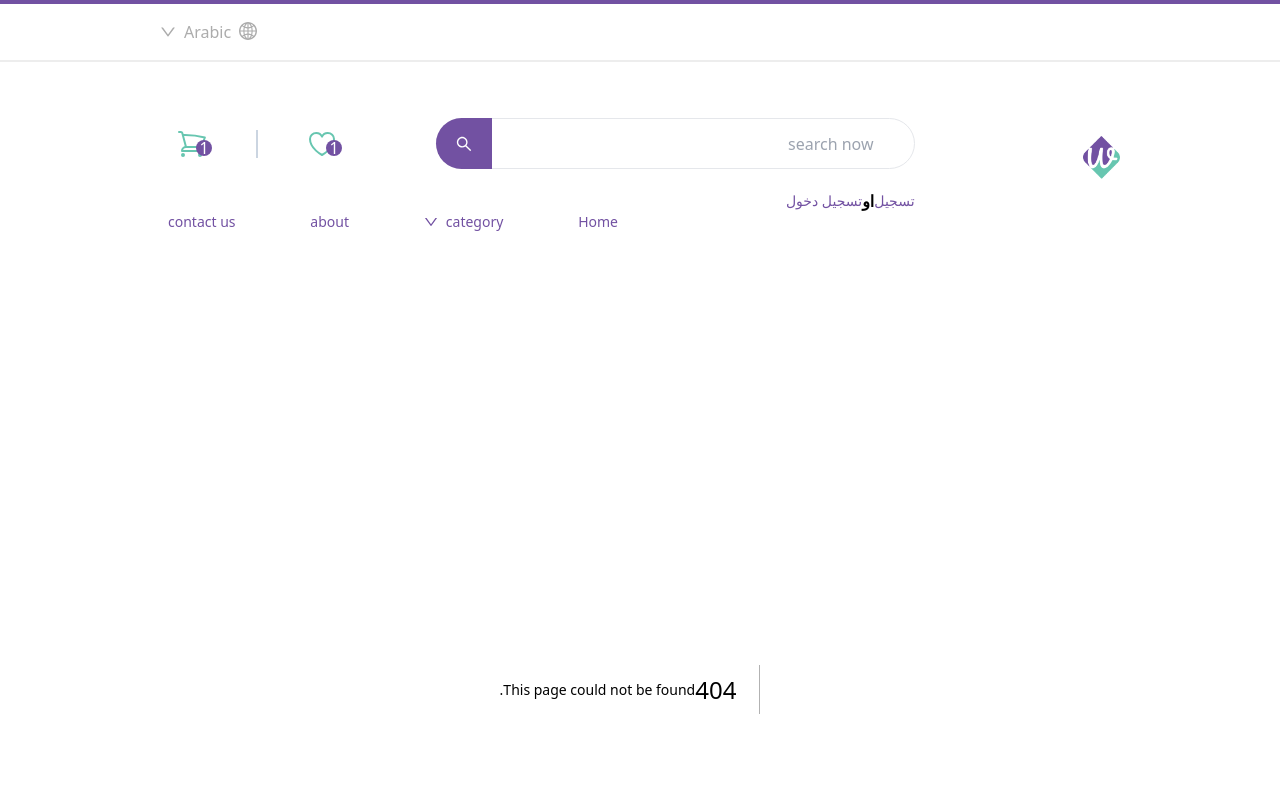
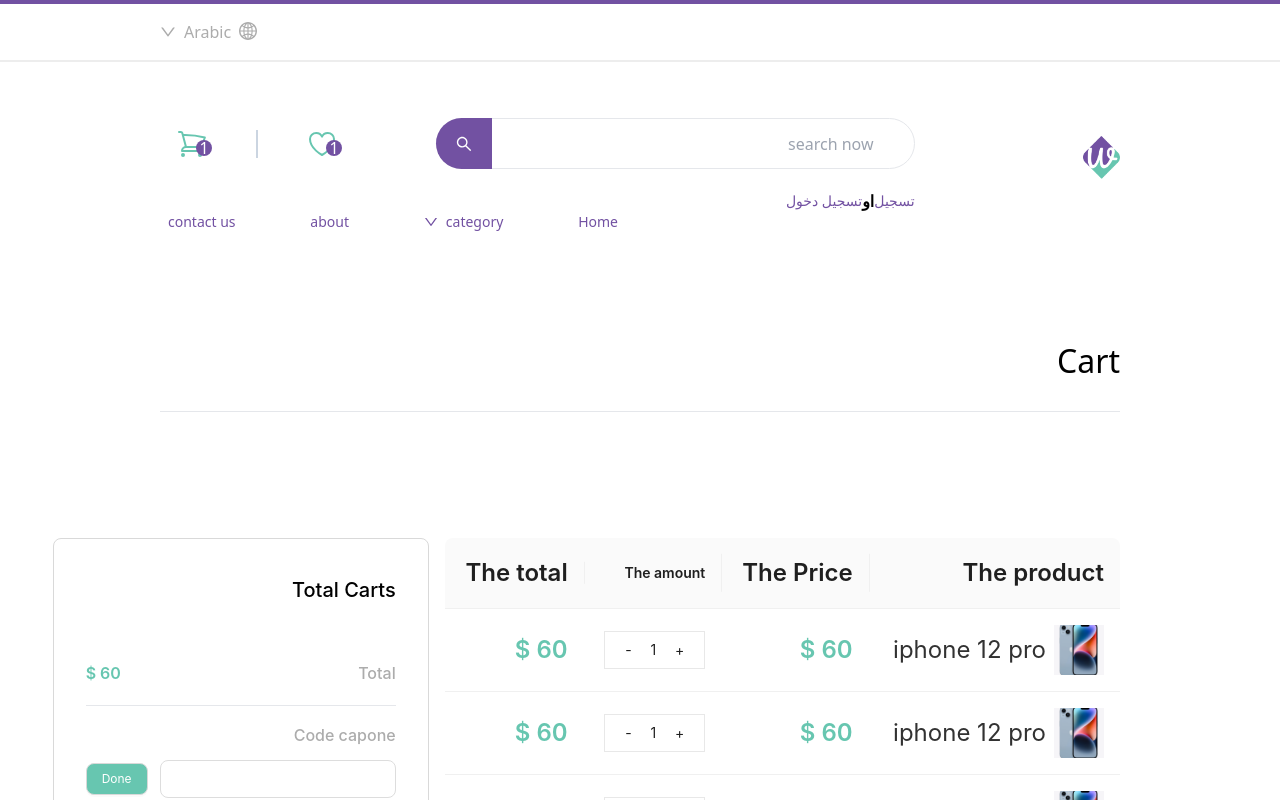
Before and after one commit to MaramMs/wendow-temp1, a Next.js app: page /cart in a window 1280 px wide. Before the commit this address had no page. Shown: the top 800 px of the page. Built offline with nearby package versions, Linux system fonts and the light colour scheme.

Commit message:
cart page

```diff
--- /dev/null
+++ b/components/CustomTable.js
@@ -0,0 +1,78 @@
+import { Space, Table, Tag } from 'antd';
+
+
+const columns = [
+    {
+      title: 'The product',
+      dataIndex: 'name',
+      key: 'name',
+      render: (text, record) => (
+        <div className='flex gap-2 items-center'>
+          <img src={record.image} alt={record.name} width={50} />
+          <span>{record.name}</span>
+        </div>
+      ),
+      className:'text-[#323232] text-[24px] font-[400]'
+
+    },
+    {
+      title: 'The Price',
+      dataIndex: 'price',
+      key: 'price',
+      className:'text-[#67C6B0] text-[24px] font-[600]'
+
+    },
+    {
+      title: 'The amount',
+      dataIndex: 'amount',
+      key: 'amount',
+      render: (_, record) => (
+        <Space size="middle">
+            <div className="border border-[#E8E8E8] w-[101px] h-[38px] flex justify-between items-center px-5">
+           <span className="cursor-pointer">+</span>
+           <span className="">1</span>
+           <span className="cursor-pointer">-</span>
+           </div>
+        </Space>
+      ),
+    },
+    {
+      title: 'The total',
+      key: 'total',
+      dataIndex: 'total',
+      className:'text-[#67C6B0] text-[24px] font-[600]'
+
+    },
+
+  ];
+  const data = [
+    {
+      key: '1',
+      name: 'iphone 12 pro',
+      image:'/images/products/cart-product.png',
+      price: '60 $',
+      total: '60 $'
+    },
+    {
+        key: '2',
+        name: 'iphone 12 pro',
+        image:'/images/products/cart-product.png',
+        price: '60 $',
+        total: '60 $'
+      },
+      {
+        key: '3',
+        name: 'iphone 12 pro',
+        image:'/images/products/cart-product.png',
+        price: '60 $',
+        total: '60 $'
+      },
+  ];
+
+const CustomTable = () => {
+  return (
+    <Table columns={columns} dataSource={data} />
+  )
+}
+
+export default CustomTable
--- /dev/null
+++ b/pages/cart.js
@@ -0,0 +1,38 @@
+import CustomTable from '@/components/CustomTable'
+import Wrapper from '@/components/Wrapper'
+import { Button, Col, Input, Row } from 'antd'
+import React from 'react'
+
+const cart = () => {
+  return (
+    <Wrapper>
+      <h1 className='border-b text-black text-[32px] font-normal mb-[126px] pb-[26px]'>Cart</h1>
+      <Row gutter={[16,16]} className='h-[500px]'>
+        <Col span={17}>
+          <CustomTable />
+        </Col>
+        <Col span={6}>
+          <div className='border border-[#D9D9D9] px-[32px] py-[36px] mb-[22px] rounded-[8px] w-[376px] h-[278px]'>
+            <h2 className='text-black text-[20px] font-medium mb-[56px]'>Total Carts</h2>
+            <div className='flex justify-between border-b pb-[20px]'>
+           <span className='text-[#ACACAC] text-[16px] font-medium'>Total</span>
+           <span className='text-[#67C6B0] text-[16px] font-semibold'>60 $</span>
+            </div>
+            <div className='mt-[17px]'>
+            <span className='text-[#ACACAC] text-[16px] font-medium '>Code capone</span>
+           <div className='flex gap-3 mt-[13px] items-center'>
+           <Input className='w-[244px] h-[38px] rounded-[8px] border-[#ddd]'  />
+            <Button className='bg-[#67C6B0] rounded-[8px] text-white text-[12px] font-normal'>Done</Button>
+           </div>
+
+            </div>
+
+          </div>
+          <Button className='w-[376px] h-[38px] bg-[#67C6B0] rounded-[8px] border-none text-white text-[12px] font-medium'>Complete Payment</Button>
+        </Col>
+      </Row>
+    </Wrapper>
+  )
+}
+
+export default cart
--- a/styles/globals.css
+++ b/styles/globals.css
@@ -53,3 +53,16 @@ outline:none !important;
 
 
 }
+
+:where(.css-dev-only-do-not-override-1vtf12y).ant-table-wrapper .ant-table-thead >tr>th{
+  color: #959595;
+  font-size: 20px;
+  font-weight: 500;
+  background: transparent;
+  border-bottom: 1px solid #ACACAC;
+
+}
+
+:where(.css-dev-only-do-not-override-1vtf12y).ant-table-wrapper .ant-table-thead >tr>th:not(:last-child):not(.ant-table-selection-column):not(.ant-table-row-expand-icon-cell):not([colspan])::before{
+  width: 0px;
+}
```
Also changed, not shown: public/images/products/cart-product.png (added).
